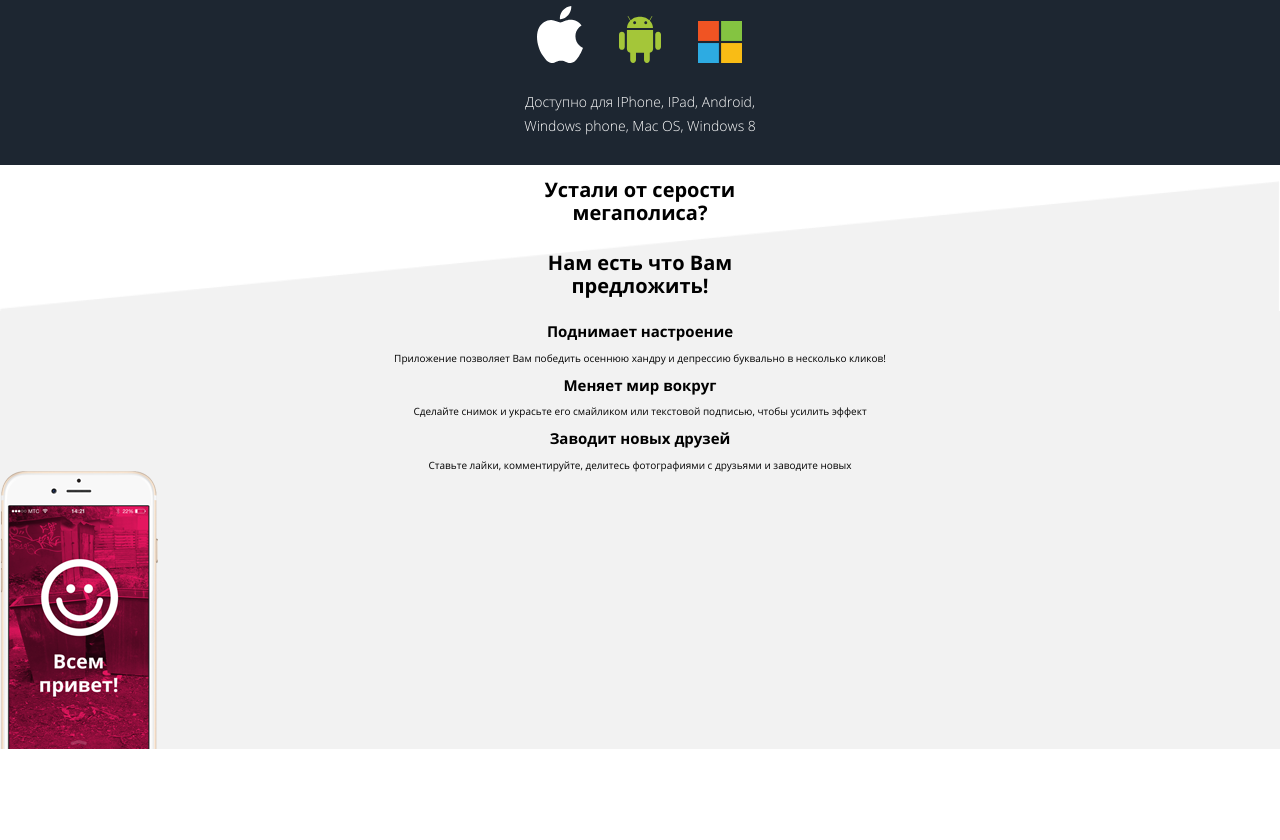
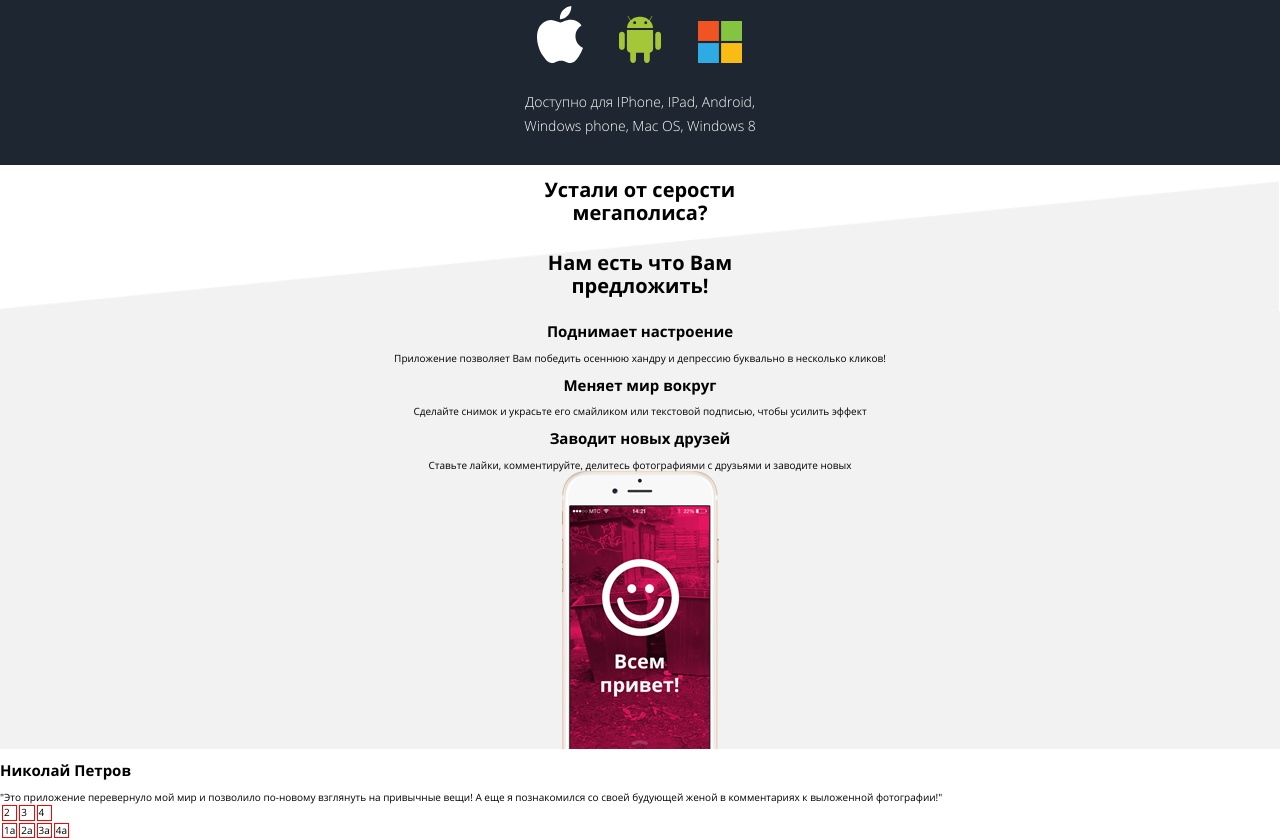
Before and after one commit to ilyamakey/pink, a website: page index.html in a window 1280 px wide. Shown: the part 594-1434 px from the top of the page. Before the commit the page ends 1343 px from the top, so only its background shows below. Drawn offline with Linux system fonts and the light colour scheme.

Commit message:
home commit

```diff
--- /dev/null
+++ b/components/effect.less
@@ -0,0 +1,10 @@
+.effect {
+  display: none;
+}
+
+td {
+  border: 1px solid red;
+}
+.non {
+  display: none;
+}
--- a/components/info.less
+++ b/components/info.less
@@ -18,6 +18,9 @@
 
   &__description {
     background-color: @grey;
+    display: flex;
+    flex-direction: column;
+    align-items: center;
 
   }
 
--- a/components/main.less
+++ b/components/main.less
@@ -6,6 +6,7 @@
 @import "promo";
 @import "download";
 @import "info";
+@import "effect";
 
 @font-face {
   font-family: "Open Sans";
--- a/index.html
+++ b/index.html
@@ -58,7 +58,7 @@
         <span>Доступно для IPhone, IPad, Android, Windows phone, Mac OS, Windows 8</span>
     </div>
 </section>
-<section class="info">
+<div class="info">
     <section class="info__title"><h1>Устали от серости мегаполиса?</h1><h1>Нам есть что Вам предложить!</h1></section>
     <section class="info__description">
         <div>
@@ -75,7 +75,46 @@
         </div>
         <div class="info__iphone-pic"></div>
     </section>
-</section>
+</div>
+<div class="effect">
+    <div class="effect__watch"></div>
+    <section class="effect__title">
+        <h2>Эффект на 24 часа</h2>
+        <div class="effect__text">Британские ученые провели исследования и доказали, что положительный эффект длится
+            целые сутки!
+        </div>
+        <a href="">Узнать больше об исследовании</a>
+    </section>
+</div>
+<div class="opinion">
+    <section class="opinion__comment">
+        <h2>Николай Петров</h2>
+        <div class="opinion__text">"Это приложение перевернуло мой мир и позволило по-новому взглянуть на привычные
+            вещи! А еще я познакомился со своей будующей женой в комментариях к выложенной фотографии!"
+        </div>
+        <div class="opinion__pagination"></div>
+    </section>
+</div>
+<div class="price">
+    <table>
+        <thead>
+        <tr>
+            <td class="non">1</td>
+            <td>2</td>
+            <td>3</td>
+            <td>4</td>
+        </tr>
+        </thead>
+        <tbody>
+        <tr>
+            <td>1a</td>
+            <td>2a</td>
+            <td>3a</td>
+            <td>4a</td>
+        </tr>
+        </tbody>
+    </table>
+</div>
 <script src="build/main.js"></script>
 </body>
 </html>
```
Also changed, not shown: build/main.css.
